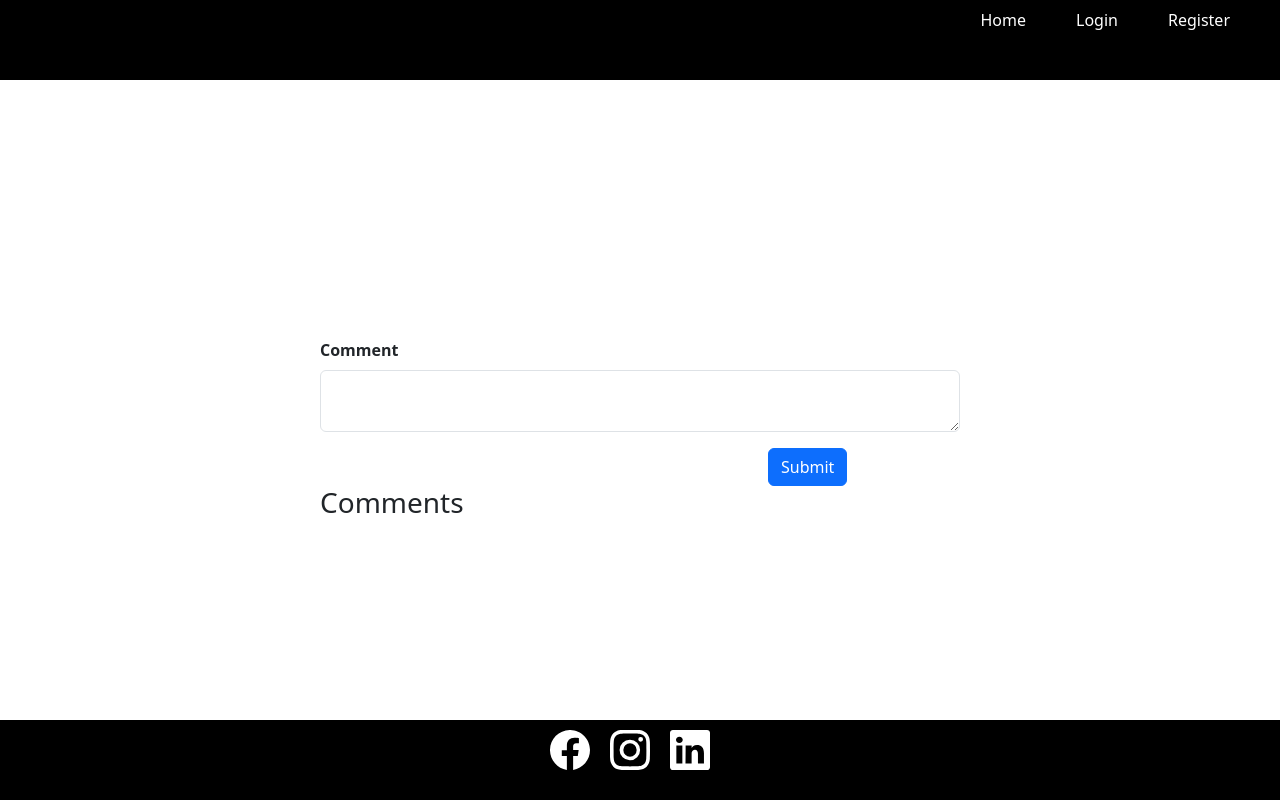
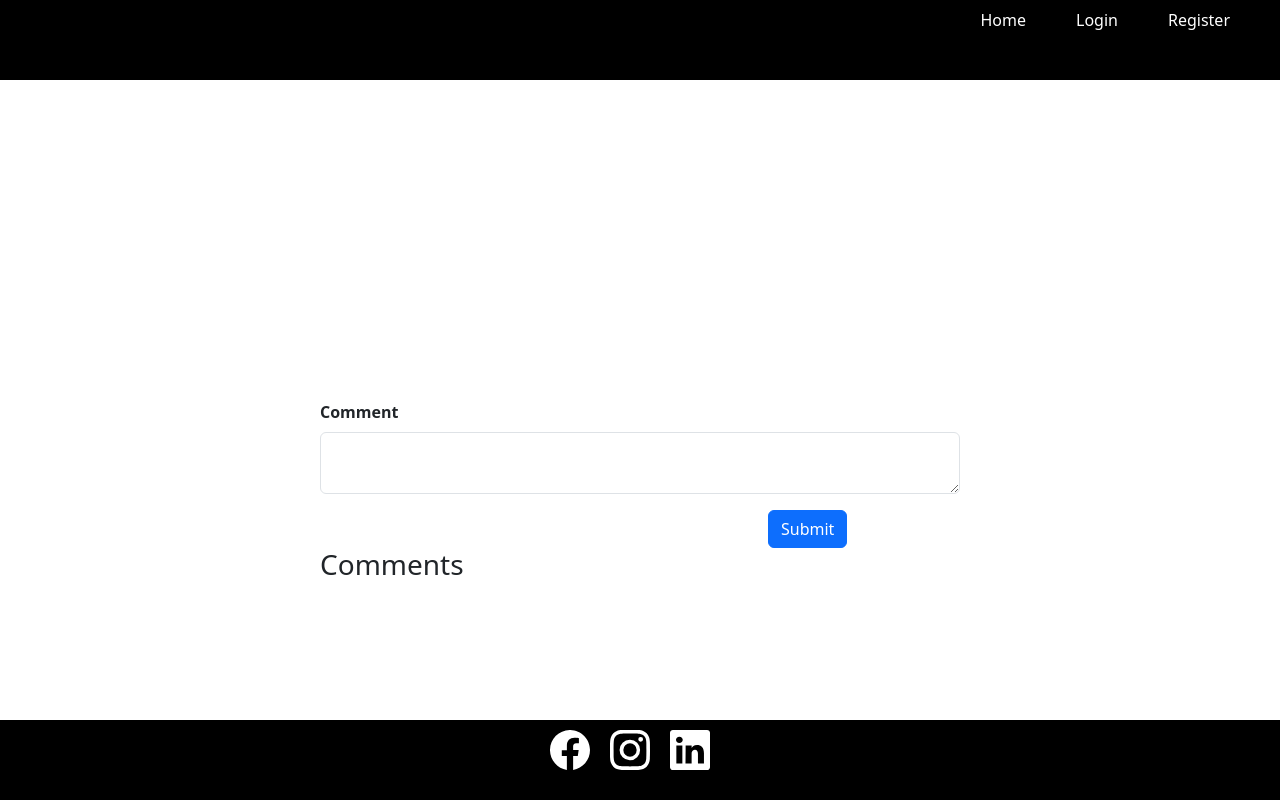
Before and after one commit to pamir-shinwari/pamir_blog, a Flask app: page /post/1 in a window 1280 px wide. Run offline with Flask 3, Linux system fonts and the light colour scheme; data that the repository does not hold is empty; some libraries are stand-ins or nearby versions.

Commit message:
initial commit

```diff
--- a/static/styles.css
+++ b/static/styles.css
@@ -16,13 +16,11 @@ background: center;
 }
 
 .container_body{
-display:flex;
-flex-direction:column;
-margin-top:15%;
+
+margin-top: 40vh;
+margin-bottom: 20vh;
 width: 50%;
-margin-bottom: 10%;
-margin-left: 25%;
-
+margin-left:25%;
 }
 
 .container_footer{
@@ -90,3 +88,8 @@ margin-bottom: 20px;
 .delete_button{
 margin-bottom: 40px;
 }
+
+.container-for-all{
+display:flex;
+flex-direction:column;
+}
--- a/templates/base.html
+++ b/templates/base.html
@@ -10,6 +10,7 @@
 
 </head>
 <body class="">
+
         <div class="container_header">
                 <div class="navbar">
                         <a class="navitem" href="{{url_for('home')}}">Home</a>
@@ -27,7 +28,7 @@
             {% block header %}
 
             {%endblock%}
-</div>
+        </div>
 
 
         <div class="container_body">
@@ -51,5 +52,6 @@
 
         </div>
         </footer>
+
 </body>
 </html>
--- a/templates/post.html
+++ b/templates/post.html
@@ -12,6 +12,7 @@
 
 {% block content %}
 
+<div>
 
         <p>{{post.body|safe}}</p>
 
@@ -32,6 +33,9 @@
     <p>{{comment.text|safe}}</p>
      <span>{{comment.author.name}}</span>
  </div>
-{% endfor %}
 
+
+
+    {% endfor %}
+</div>
 {% endblock%}
```
